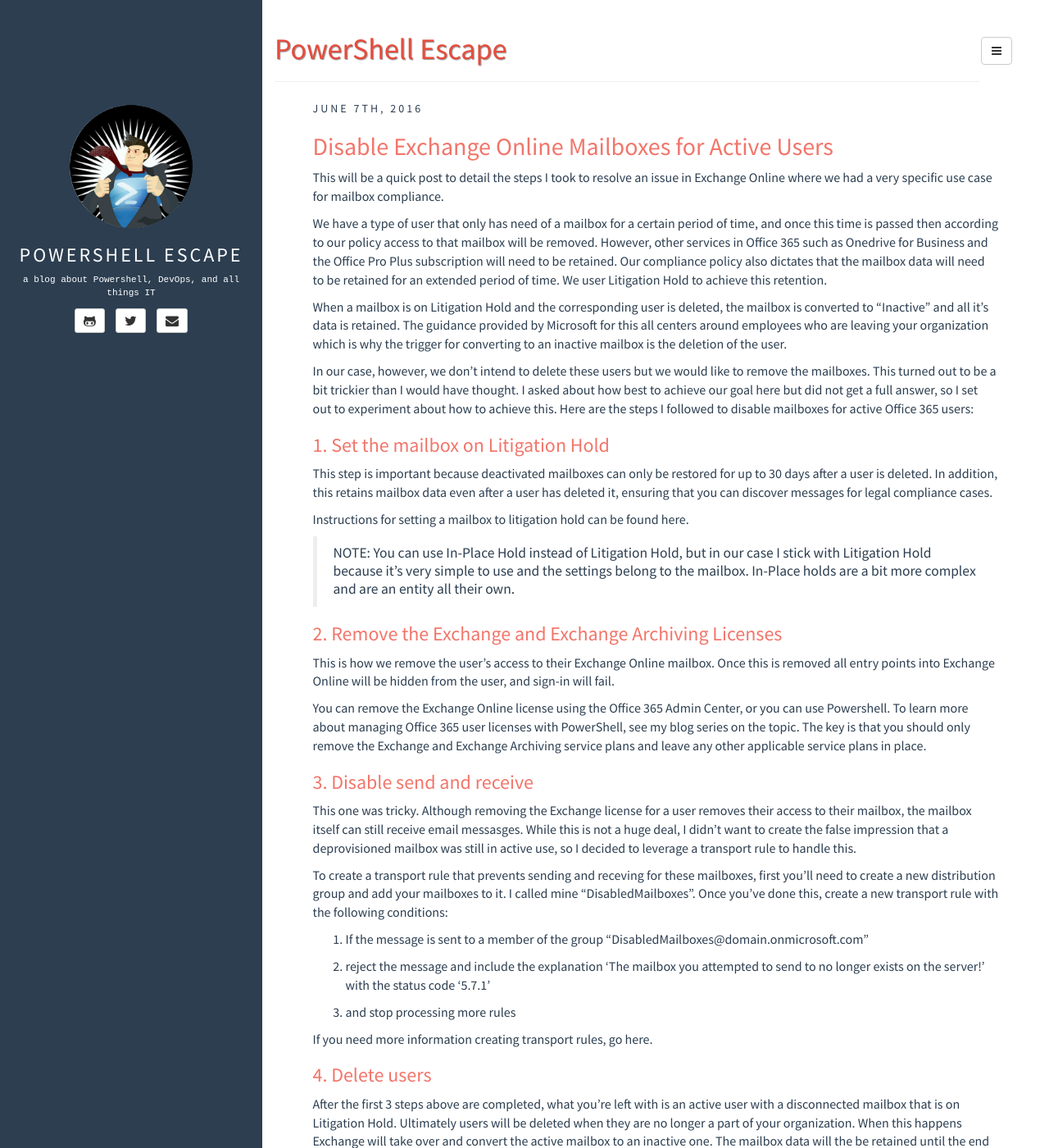
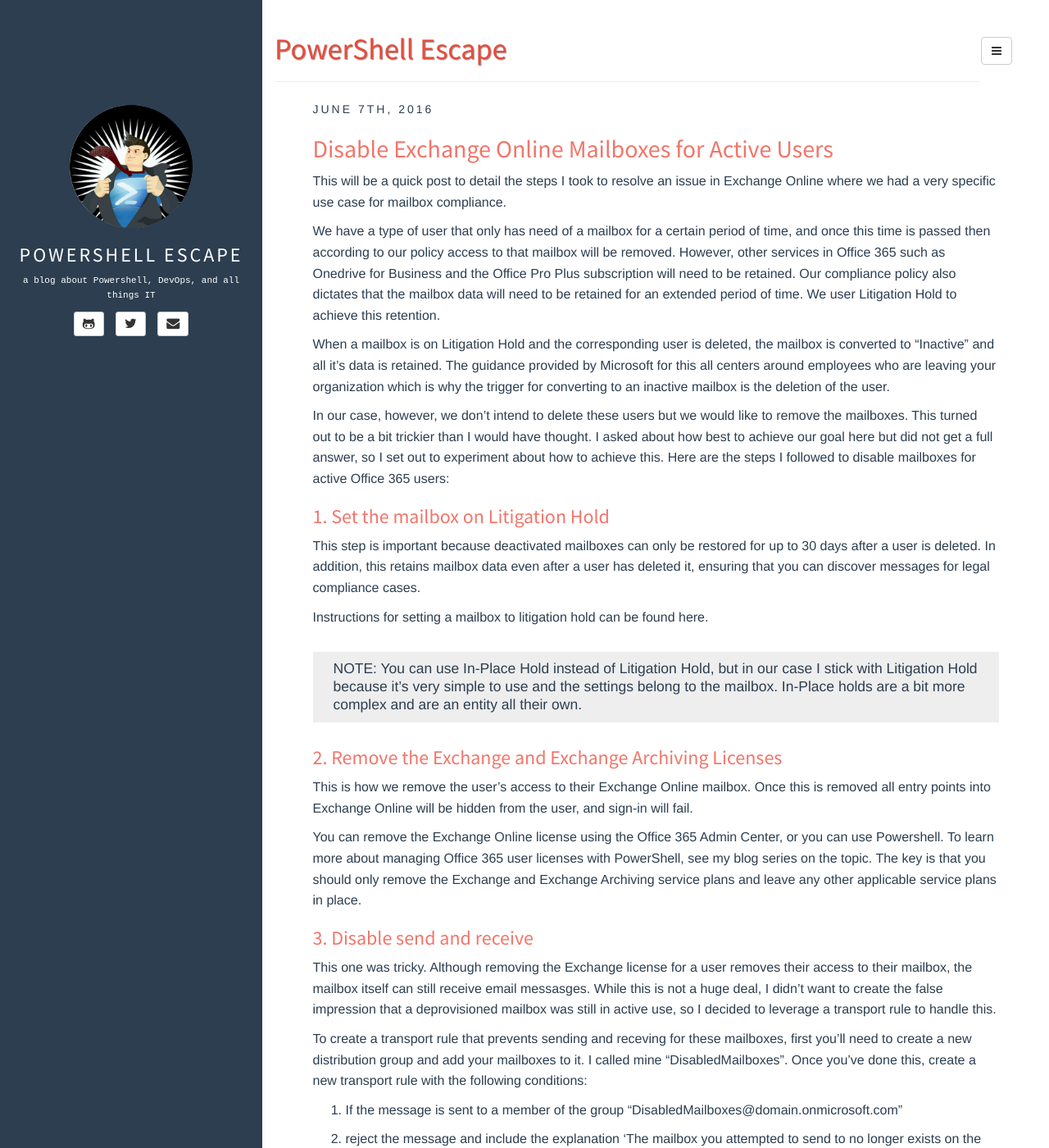
Before and after one commit to mattmcnabb/mattmcnabb.github.io, a Jekyll site: the page built from index.html, in a window 1280 px wide and 1400 px high. Shown: the whole window at 82% size. Built offline with Jekyll 4.4.1, drawn with Linux system fonts in a browser that asks for light colours; the list of posts is cut into pages by our own code.

Commit message:
update css

```diff
--- a/assets/css/style.css
+++ b/assets/css/style.css
@@ -33,6 +33,24 @@ pre
 	background-color: #ffffff;
 	font-family: "Source Code Pro";
 	font-size: 14px;
+}
+
+blockquote
+{
+	background-color: #eee;
+	margin: 30px 0px 30px;
+}
+
+h1, h2, h3, h4, h5, h6
+{
+	font-family: wf_segoe-ui_light,wf_segoe-ui_semilight,wf_segoe-ui_normal,HelveticaNeue-Thin,HelveticaNeue-Light,Helvetica Neue Light,Helvetica Neue,Helvetica,sans-serif;
+}
+
+body
+{
+	font-family: wf_segoe-ui_normal,HelveticaNeue-Light,Helvetica Neue Light,Helvetica Neue,Helvetica,Arial,sans-serif;
+	font-size: 16px;
+	line-height: 1.6;
 }
 /* end customizations */
 
```
